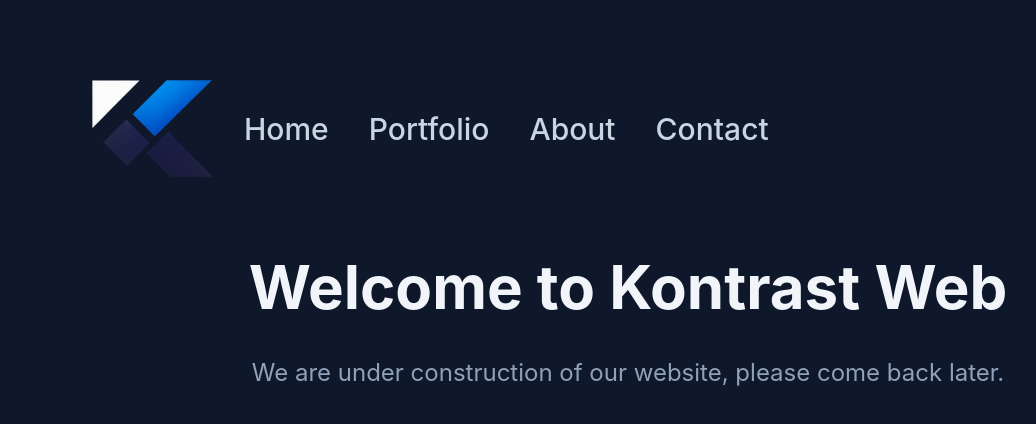
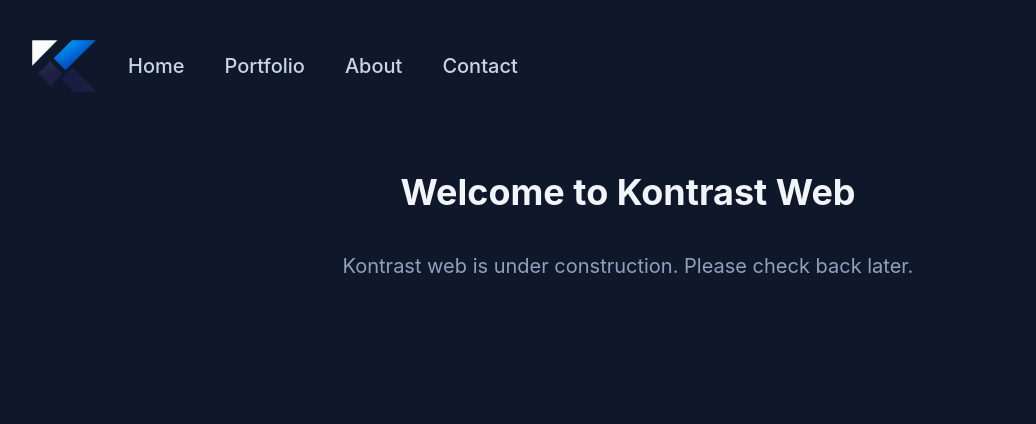
Before and after one commit to jxakim/vercel-test, a SvelteKit app: page / in a window 1280 px wide. Shown: the top 424 px of the page, without its empty margins (12-1048 px from the left). Built offline with nearby package versions, Linux system fonts and the light colour scheme.

Commit message:
Fixed some size problems

```diff
--- a/src/routes/+page.svelte
+++ b/src/routes/+page.svelte
@@ -5,16 +5,16 @@
 <main
 	class="min-h-screen bg-slate-900 text-slate-100"
 >
-	<nav class="pt-20 pl-20 ">
+	<nav class="pt-10 pl-5 ">
 		<div class="flex w-full items-center justify-start gap-8 px-6">
 			<a
 				href="/"
 				class="inline-flex transition duration-200 hover:-translate-y-0.5 hover:scale-[1.02]"
 			>
-				<img src={logo} alt="Kontrast Web Logo" class="w-14 sm:w-16 md:w-30" />
+				<img src={logo} alt="Kontrast Web Logo" class="w-14 sm:w-16 md:w-16" />
 			</a>
 
-			<ul class="flex w-fit items-center gap-5 text-xl font-medium text-slate-300 sm:gap-10 sm:text-3xl">
+			<ul class="flex w-fit items-center gap-5 text-xl font-medium text-slate-300 sm:gap-10 sm:text-md">
 				<li><a href="/" class="transition hover:text-white">Home</a></li>
 				<li><a href="/" class="transition hover:text-white">Portfolio</a></li>
 				<li><a href="/" class="transition hover:text-white">About</a></li>
@@ -24,7 +24,7 @@
 	</nav>
 
 	<section class="mx-auto flex w-full max-w-5xl flex-col items-center gap-6 px-6 py-20 text-center sm:gap-10 sm:px-20">
-        <h1 class="text-4xl font-bold sm:text-5xl md:text-6xl">Welcome to Kontrast Web</h1>
-        <p class="text-lg text-slate-400 sm:text-xl md:text-2xl">We are under construction of our website, please come back later.</p>
+        <h1 class="text-2xl font-bold sm:text-2xl md:text-4xl">Welcome to Kontrast Web</h1>
+        <p class="text-lg text-slate-400 sm:text-xl md:text-xl">Kontrast web is under construction. Please check back later.</p>
 	</section>
 </main>
```
